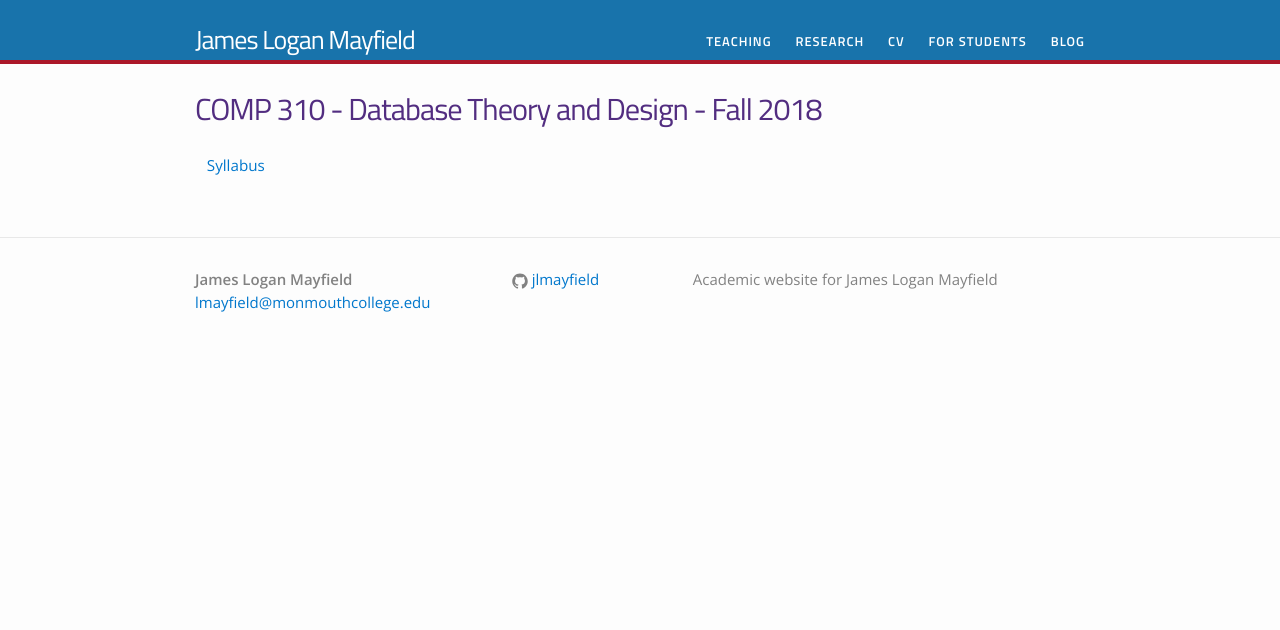
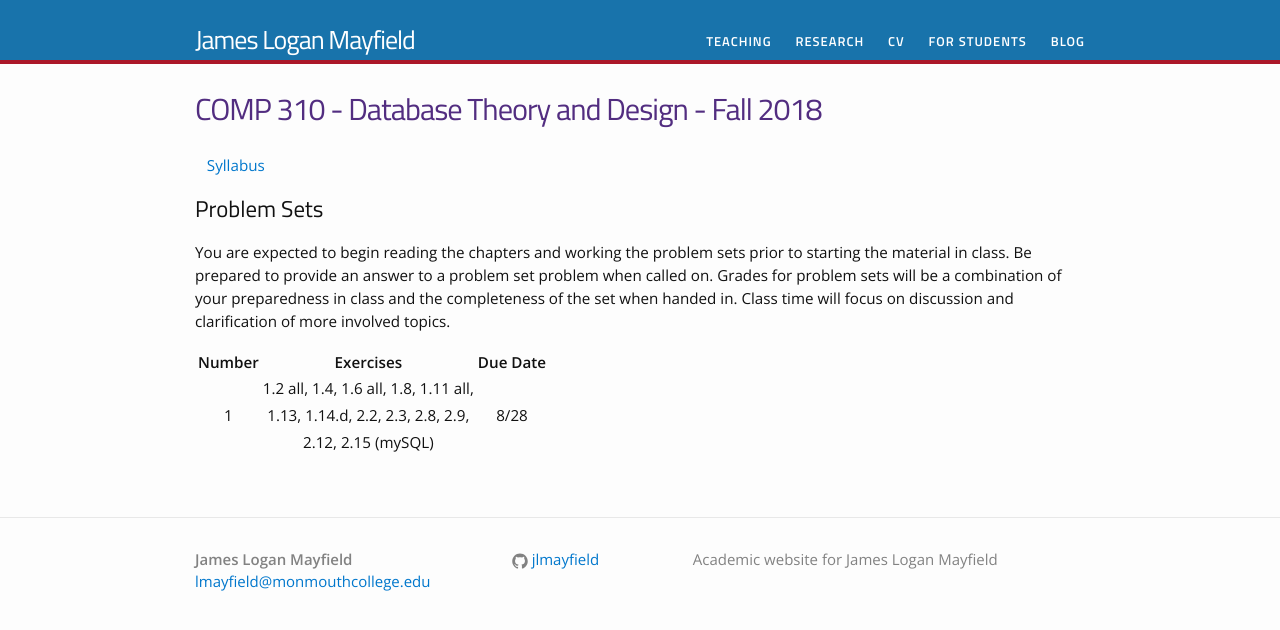
Before and after one commit to jlmayfield/jlmayfield.github.io, a Jekyll site: the page built from teaching/comp310.md, in a window 1280 px wide. Shown: the top 630 px of the page. Built offline with Jekyll 4.4.1, drawn with Linux system fonts in a browser that asks for light colours.

Commit message:
fa18. c310 pset 1 added

```diff
--- a/teaching/comp310.md
+++ b/teaching/comp310.md
@@ -6,3 +6,14 @@ permalink: /teaching/COMP310/
 
 
 &nbsp;&nbsp;&nbsp;[Syllabus](/teaching/COMP310/comp310-syllabus.pdf)
+
+
+## Problem Sets
+
+You are expected to begin reading the chapters and working the problem sets prior to starting the material in class. Be prepared to provide an answer to a problem set problem when called on.  Grades for problem sets will be a combination of your preparedness in class and the completeness of the set when handed in. Class time will focus on discussion and clarification of more involved topics.
+
+| Number | Exercises | Due Date |
+| :---: | :---: | :---: |
+|        | 1.2 all, 1.4, 1.6 all, 1.8, 1.11 all, |   |
+|  1     |  1.13, 1.14.d, 2.2, 2.3, 2.8, 2.9, | 8/28 |
+|        |  2.12, 2.15 (mySQL) |  |
```
